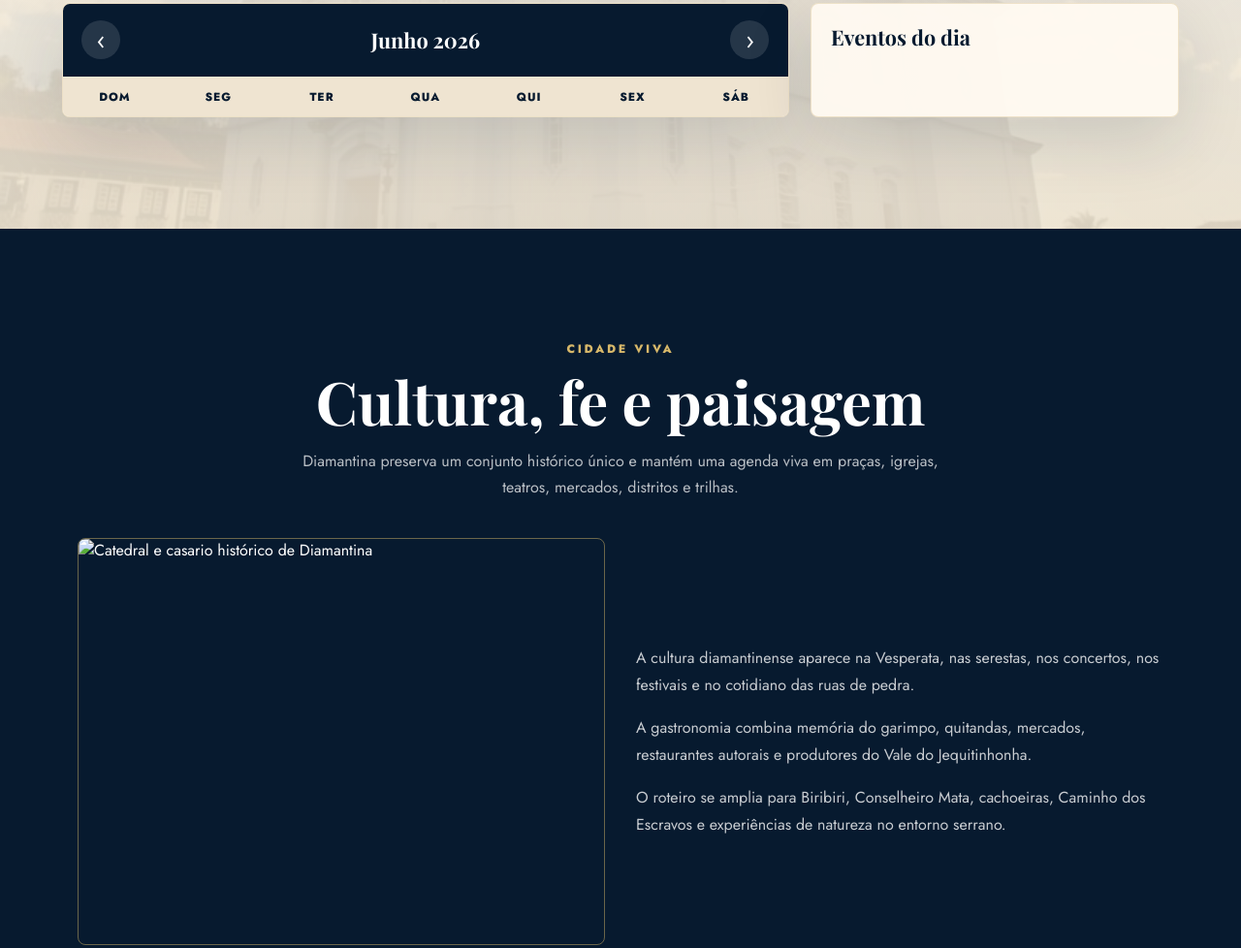
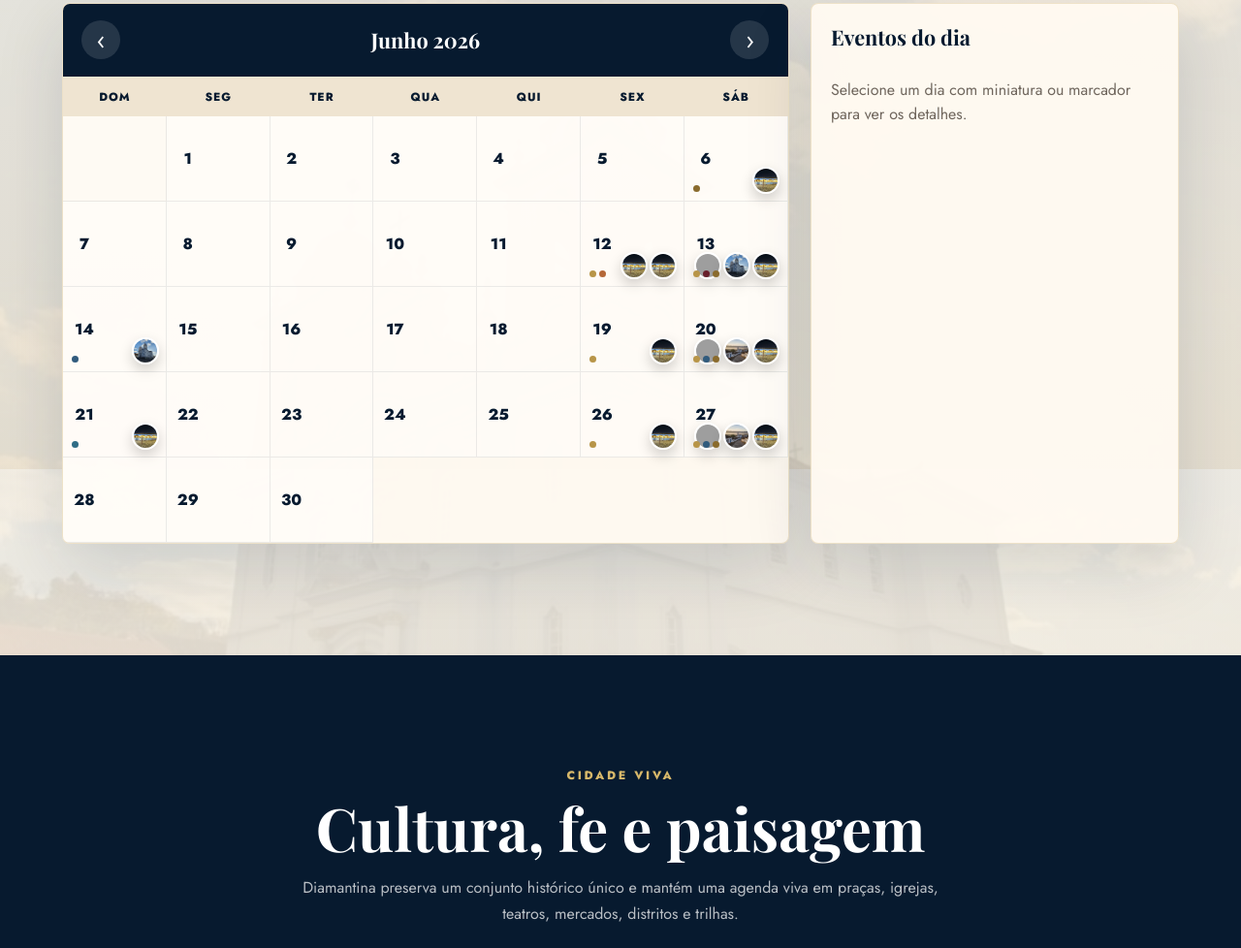
Before and after one commit to waldsonfs/waldsonfs.github.io, a plain HTML site: page DescubraDiamantina.html in a window 1280 px wide. Shown: the part 2751-3729 px from the top of the page at 97% size. Drawn offline with nearby package versions, Linux system fonts and the light colour scheme; grey boxes are pictures that could not be loaded.

Commit message:
Corrigindo bus de calendario

```diff
--- a/DescubraDiamantina.html
+++ b/DescubraDiamantina.html
@@ -120,7 +120,7 @@
         <p class="section-copy">Diamantina preserva um conjunto histórico único e mantém uma agenda viva em praças, igrejas, teatros, mercados, distritos e trilhas.</p>
       </div>
       <div class="about-grid">
-        <img class="fade-in" src="./.imagens/catédral.png" alt="Catedral e casario histórico de Diamantina">
+        <img class="fade-in" src="./.imagens/catedral.png" alt="Catedral e casario histórico de Diamantina">
         <div class="about-text fade-in">
           <p id="cultura">A cultura diamantinense aparece na Vesperata, nas serestas, nos concertos, nos festivais e no cotidiano das ruas de pedra.</p>
           <p id="gastronomia">A gastronomia combina memória do garimpo, quitandas, mercados, restaurantes autorais e produtores do Vale do Jequitinhonha.</p>
--- a/eventos-app.js
+++ b/eventos-app.js
@@ -189,7 +189,7 @@ function renderCalendar() {
   const today = new Date();
 
   for (let i = 0; i < firstDow; i += 1) {
-    daysContainer.insertAdjácentHTML('beforeend', '<button class="cal-day empty" type="button" tabindex="-1"></button>');
+    daysContainer.insertAdjacentHTML('beforeend', '<button class="cal-day empty" type="button" tabindex="-1"></button>');
   }
 
   for (let day = 1; day <= daysInMonth; day += 1) {
--- a/eventos-data.js
+++ b/eventos-data.js
@@ -57,7 +57,7 @@ const EVENTOS = [
     curiosidades: [
       'A cidade inteira funciona como circuito cultural durante o festival.',
       'A programação costuma integrar artistas locais, estudantes e convidados nacionais.',
-      'E uma das melhores épocas para combinar patrimônio, clima de serra e cultura.'
+      'É uma das melhores épocas para combinar patrimônio, clima de serra e cultura.'
     ],
     dicas: [
       { titulo: 'Roteiro', texto: 'Use a Praça JK como ponto de encontro para shows e circulação.' },
@@ -143,7 +143,7 @@ const EVENTOS = [
     horario: 'Missa, procissão e barraquinhas a partir da tarde',
     local: 'Igreja de Santo Antônio e Largo Dom João',
     bairro: 'Centro Histórico',
-    img: './.imagens/catédral.png',
+    img: './.imagens/catedral.png',
     tags: ['religioso', 'santo antonio', 'tradição', 'barraquinhas'],
     coordenadas: { lat: -18.2419, lng: -43.6035 },
     desc: 'Celebração religiosa com missa, procissão, convivência comunitária e comidas tradicionais.',
@@ -196,7 +196,7 @@ const EVENTOS = [
     local: 'Mercado Velho',
     bairro: 'Mercado Velho',
     img: './.imagens/Diamantina2.png',
-    tags: ['artesanato', 'economia solidaria', 'produtores', 'mercado velho'],
+    tags: ['artesanato', 'economia solidária', 'produtores', 'mercado velho'],
     coordenadas: { lat: -18.2402, lng: -43.6018 },
     desc: 'Produtos autorais, artesanato, quitandas e saberes do Vale em uma feira de produtores locais.',
     descCompleta: 'A Feira de Economia Solidária aproxima visitantes de artesãos, produtores e cozinheiras locais, fortalecendo a renda criativa e o consumo responsável no centro histórico.',
@@ -224,10 +224,10 @@ const EVENTOS = [
     horario: '10h',
     local: 'Solar de Cultura Arte Miúda, Rua da Gloria, 252',
     bairro: 'Centro Histórico',
-    img: './.imagens/catédral.png',
+    img: './.imagens/catedral.png',
     tags: ['infantil', 'seresta', 'familia', 'arte miuda'],
     coordenadas: { lat: -18.2432, lng: -43.5997 },
-    desc: 'Apresentacao afetiva para famílias, unindo música, memória e formação cultural.',
+    desc: 'Apresentação afetiva para famílias, unindo música, memória e formação cultural.',
     descCompleta: 'O Sarau Arte Miúda cria uma ponte entre a tradição musical de Diamantina e novos públicos. É uma atividade leve, recomendada para famílias e visitantes interessados na cultura da seresta.',
     turismo: 'Inclua no domingo pela manhã antes de museus, igrejas e almoço no centro.',
     curiosidades: [
@@ -306,12 +306,12 @@ const EVENTOS = [
     horario: '20h',
     local: 'Teatro Santa Izabel e igrejas históricas',
     bairro: 'Centro Histórico',
-    img: './.imagens/catédral.png',
+    img: './.imagens/catedral.png',
     tags: ['concerto', 'orquestra', 'música clássica', 'teatro'],
     coordenadas: { lat: -18.2414, lng: -43.603 },
     desc: 'Repertório sinfônico em teatros e igrejas, conectando formação musical e patrimônio.',
     descCompleta: 'Os concertos da Orquestra Sinfônica Jovem reforçam a vocação musical de Diamantina, com apresentações em espaços históricos de forte valor acústico e cultural.',
-    turismo: 'Chegue cedo para visitar o entorno do teatro ou da igrejá antes da apresentacao.',
+    turismo: 'Chegue cedo para visitar o entorno do teatro ou da igreja antes da apresentação.',
     curiosidades: [
       'Diamantina é reconhecida por sua intensa vida musical.',
       'Igrejas históricas oferecem ambiência acústica especial.',
@@ -332,7 +332,7 @@ const EVENTOS = [
     horario: 'Missa e procissão no fim da tarde',
     local: 'Igreja de Nossa Senhora do Carmo',
     bairro: 'Centro Histórico',
-    img: './.imagens/catédral.png',
+    img: './.imagens/catedral.png',
     tags: ['religioso', 'carmo', 'procissão', 'barroco'],
     coordenadas: { lat: -18.242, lng: -43.5998 },
     desc: 'Celebração mariana em uma das igrejas mais emblemáticas do Centro Histórico.',
@@ -359,13 +359,13 @@ const EVENTOS = [
     local: 'Catedral Metropolitana e ruas históricas',
     bairro: 'Centro Histórico',
     img: './.imagens/semana santa.png',
-    tags: ['religioso', 'procissão', 'catédral', 'tradição'],
+    tags: ['religioso', 'procissão', 'catedral', 'tradição'],
     coordenadas: { lat: -18.2416, lng: -43.6027 },
-    desc: 'Manifestacao de fe e memória religiosa no entorno da Catedral Metropolitana.',
+    desc: 'Manifestação de fé e memória religiosa no entorno da Catedral Metropolitana.',
     descCompleta: 'A celebração de Nossa Senhora das Dores integra as tradicionais manifestações religiosas da cidade, com missa, procissão e repertório devocional no centro histórico.',
     turismo: 'Combine a visita com o Largo da Catedral e com o circuito de igrejas históricas.',
     curiosidades: [
-      'A devoção a Nossa Senhora das Dores tem forte presença na tradição catolica mineira.',
+      'A devoção a Nossa Senhora das Dores tem forte presença na tradição católica mineira.',
       'O Centro Histórico cria uma ambiência especial para procissões noturnas.',
       'A Catedral é um dos principais marcos urbanos de Diamantina.'
     ],
@@ -414,12 +414,12 @@ const EVENTOS = [
     tags: ['mercado velho', 'bares', 'música', 'gastronomia'],
     coordenadas: { lat: -18.2402, lng: -43.6018 },
     desc: 'Música ao vivo, bares, comidas típicas e convivência no ponto boêmio mais conhecido da cidade.',
-    descCompleta: 'A programação do Mercado Velho é uma das formas mais espontaneas de viver Diamantina: mesas na praça, música, comida regional e circulação entre moradores e turistas.',
+    descCompleta: 'A programação do Mercado Velho é uma das formas mais espontâneas de viver Diamantina: mesas na praça, música, comida regional e circulação entre moradores e turistas.',
     turismo: 'Ideal para sexta à noite, antes de uma Vesperata ou de um roteiro cultural no sábado.',
     curiosidades: [
-      'O Mercado Velho e referência de encontro, feira e gastronomia.',
+      'O Mercado Velho é referência de encontro, feira e gastronomia.',
       'A programação varia conforme fim de semana e temporada.',
-      'E um dos melhores lugares para sentir a vida local.'
+      'É um dos melhores lugares para sentir a vida local.'
     ],
     dicas: [
       { titulo: 'Chegada', texto: 'As mesas ocupam rápido em noites movimentadas.' }
@@ -441,9 +441,9 @@ const EVENTOS = [
     coordenadas: { lat: -18.176, lng: -43.583 },
     desc: 'Programas de dia inteiro com vila histórica, cachoeiras, gastronomia e cultura local.',
     descCompleta: 'A Vila do Biribiri combina patrimônio industrial, paisagem natural e gastronomia. Em fins de semana de temporada, recebe programações culturais, experiências turísticas e atividades de convivência.',
-    turismo: 'Va de dia, leve roupa confortável e confira condicoes de acesso a cachoeiras.',
+    turismo: 'Vá de dia, leve roupa confortável e confira condições de acesso a cachoeiras.',
     curiosidades: [
-      'A vila preserva memória da antiga fabrica textil.',
+      'A vila preserva memória da antiga fábrica têxtil.',
       'O entorno natural é um dos passeios mais procurados de Diamantina.',
       'Restaurantes e pequenas experiências completam o roteiro.'
     ],
@@ -467,9 +467,9 @@ const EVENTOS = [
     coordenadas: { lat: -18.304, lng: -43.759 },
     desc: 'Roteiros de bike e caminhada por antigas passagens, paisagens serranas e comunidades do entorno.',
     descCompleta: 'As experiências esportivas e turísticas conectam Diamantina a paisagens naturais, antigos caminhos e distritos como Conselheiro Mata, com potencial para caminhadas, mountain bike e roteiros guiados.',
-    turismo: 'Contraté condutor local, verifique clima e leve equipamentos adequados.',
+    turismo: 'Contrate condutor local, verifique clima e leve equipamentos adequados.',
     curiosidades: [
-      'A região integra paisagens do antigo leito ferroviario e caminhos históricos.',
+      'A região integra paisagens do antigo leito ferroviário e caminhos históricos.',
       'O cicloturismo tem crescido como produto turístico local.',
       'As trilhas conectam esporte, natureza e memória territorial.'
     ],
@@ -543,7 +543,7 @@ const EVENTOS = [
     img: './.imagens/semana santa.png',
     tags: ['semana santa', 'procissão', 'religioso', 'patrimônio'],
     coordenadas: { lat: -18.2416, lng: -43.6027 },
-    desc: 'Procissoes, tapetes, guarda romana e celebrações barrocas em uma das semanas mais marcantes da cidade.',
+    desc: 'Procissões, tapetes, guarda romana e celebrações barrocas em uma das semanas mais marcantes da cidade.',
     descCompleta: 'A Semana Santa de Diamantina é uma celebração religiosa de forte apelo cultural, com procissões, imagens sacras, ritos tradicionais e intensa participação comunitária no Centro Histórico.',
     turismo: 'Para a próxima edição, planeje hospedagem com antecedência e acompanhe a programação paroquial.',
     observação: 'Próxima edição futura usada para planejamento turístico; confirme a programação paroquial oficial antes da viagem.',
@@ -571,12 +571,12 @@ const EVENTOS = [
     horario: 'Cortejo e celebrações a partir da manhã',
     local: 'Catedral Metropolitana e Praça do Mercado Velho',
     bairro: 'Centro Histórico',
-    img: './.imagens/catédral.png',
+    img: './.imagens/catedral.png',
     tags: ['divino', 'bolo de arroz', 'procissão', 'patrimônio imatérial'],
     coordenadas: { lat: -18.2416, lng: -43.6027 },
-    desc: 'Festa de fe, cortejo, música, símbolos do Divino e distribuição do tradicional bolo de arroz.',
-    descCompleta: 'A Festa do Divino Espírito Santo e patrimônio cultural imatérial de Diamantina. A celebração envolve novena, coroacao, procissão, bandas, personagens tradicionais é o modo de fazer do bolo de arroz.',
-    turismo: 'Acompanhe cortejos com respeito e experimente o bolo de arroz, simbolo afetivo da festa.',
+    desc: 'Festa de fé, cortejo, música, símbolos do Divino e distribuição do tradicional bolo de arroz.',
+    descCompleta: 'A Festa do Divino Espírito Santo é patrimônio cultural imatérial de Diamantina. A celebração envolve novena, coroação, procissão, bandas, personagens tradicionais e o modo de fazer do bolo de arroz.',
+    turismo: 'Acompanhe cortejos com respeito e experimente o bolo de arroz, símbolo afetivo da festa.',
     observação: 'Próxima edição futura: domingo de Pentecostes de 2027.',
     curiosidades: [
       'A festa acontece no domingo de Pentecostes.',
@@ -601,8 +601,8 @@ const EVENTOS = [
     img: './.imagens/Diamantina1.png',
     tags: ['ufvjm', 'universidade', 'cultura', 'formação'],
     coordenadas: { lat: -18.218, lng: -43.595 },
-    desc: 'Mostras, encontros, debatés, atividades artisticas e eventos universitarios abertos a comunidade.',
-    descCompleta: 'A UFVJM amplia a agenda cultural de Diamantina com eventos acadêmicos, mostras, projetos de extensão, apresentações e debatés que conectam universidade, cidade e visitantes.',
+    desc: 'Mostras, encontros, debates, atividades artísticas e eventos universitários abertos à comunidade.',
+    descCompleta: 'A UFVJM amplia a agenda cultural de Diamantina com eventos acadêmicos, mostras, projetos de extensão, apresentações e debates que conectam universidade, cidade e visitantes.',
     turismo: 'Confira a agenda do campus quando estiver na cidade em semana de festival ou feriado prolongado.',
     curiosidades: [
       'A universidade ajuda a movimentar a vida cultural durante todo o ano.',
```
